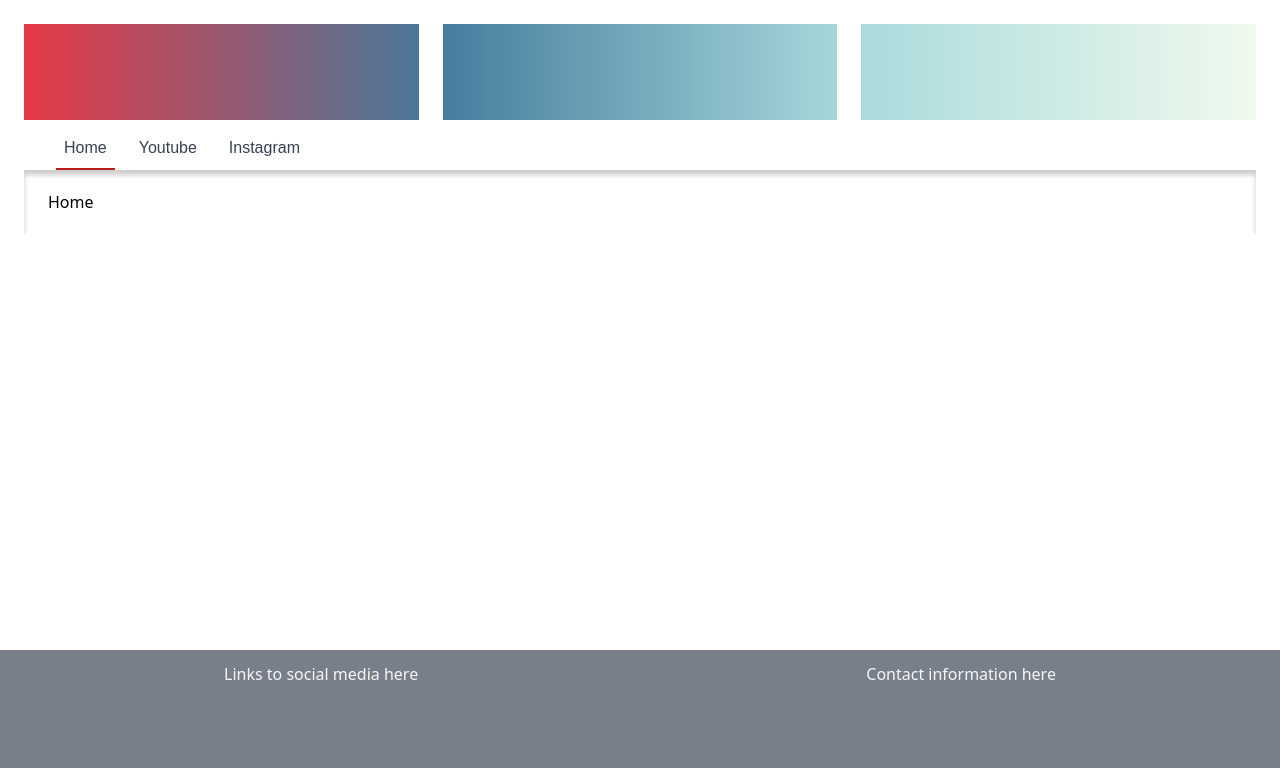
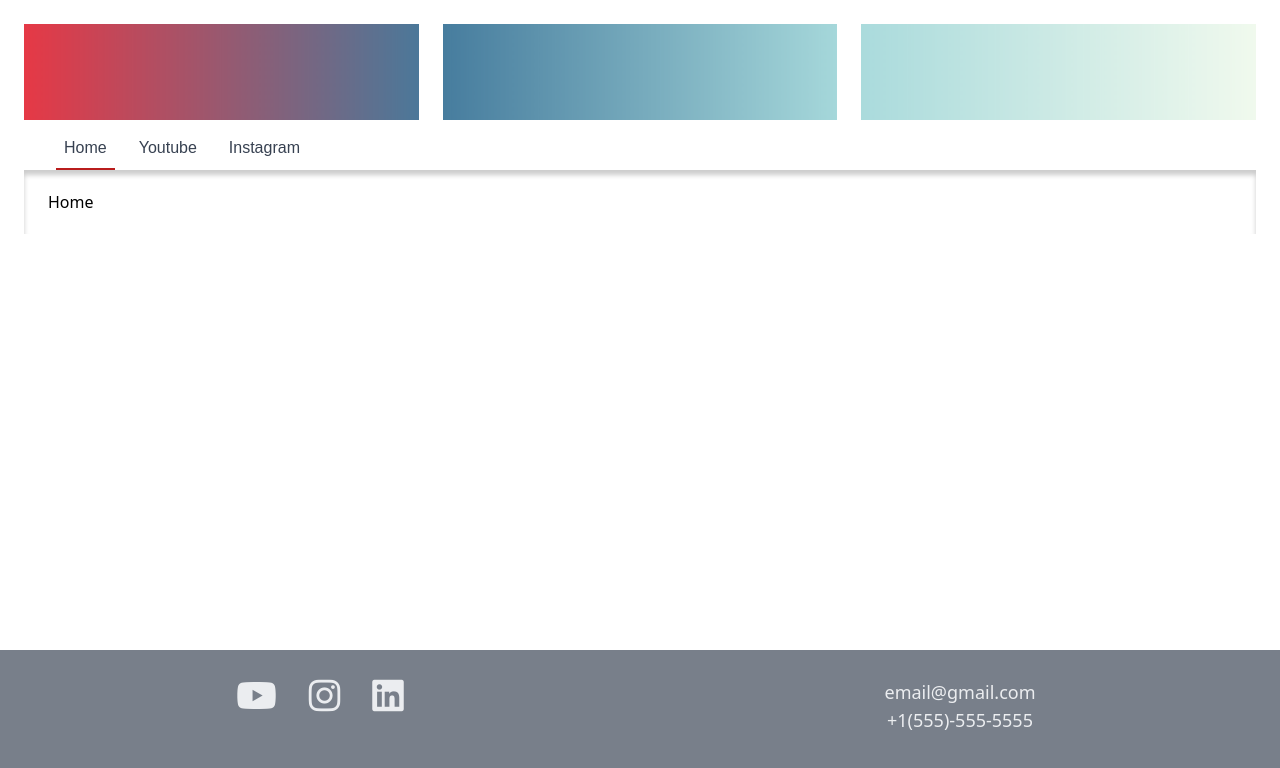
Before and after one commit to ryangautier1/jenblog, a React (Create React App) app in the folder client/: page / in a window 1280 px wide. Shown: the top 768 px of the page. Built offline with nearby package versions, Linux system fonts and the light colour scheme; no server answers; a web font is replaced by a local one.

Commit message:
fill out footer

```diff
--- a/client/src/components/Footer/index.js
+++ b/client/src/components/Footer/index.js
@@ -2,12 +2,18 @@ import React from 'react';
 
 function Footer() {
   return (
-    <footer className="flex flex-row pt-3 text-gray-100 opacity-75 bg-gray-600 justify-around">
-      <div className="px-2">
-        Links to social media here
+    <footer className="flex flex-row pt-3 text-gray-200 opacity-75 bg-gray-600 justify-around">
+      <div className="pt-4 text-3xl sm:text-4xl flex justify-center w-6/12">
+        <i class="fab px-4 fa-youtube"></i>
+        <i class="fab px-4 fa-instagram"></i>
+        <i class="fab px-4 fa-linkedin"></i>
       </div>
-      <div className="px-2">
-        Contact information here
+      <div className="pt-4 w-6/12 text-md sm:text-lg">
+        <p>
+          email@gmail.com
+          <br />
+          +1(555)-555-5555
+        </p>
       </div>
     </footer>
   )
```
